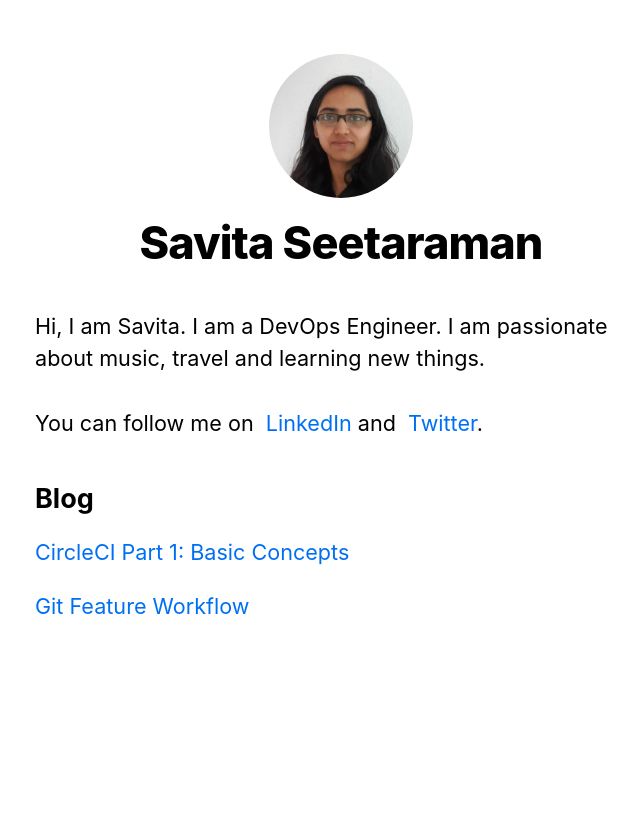
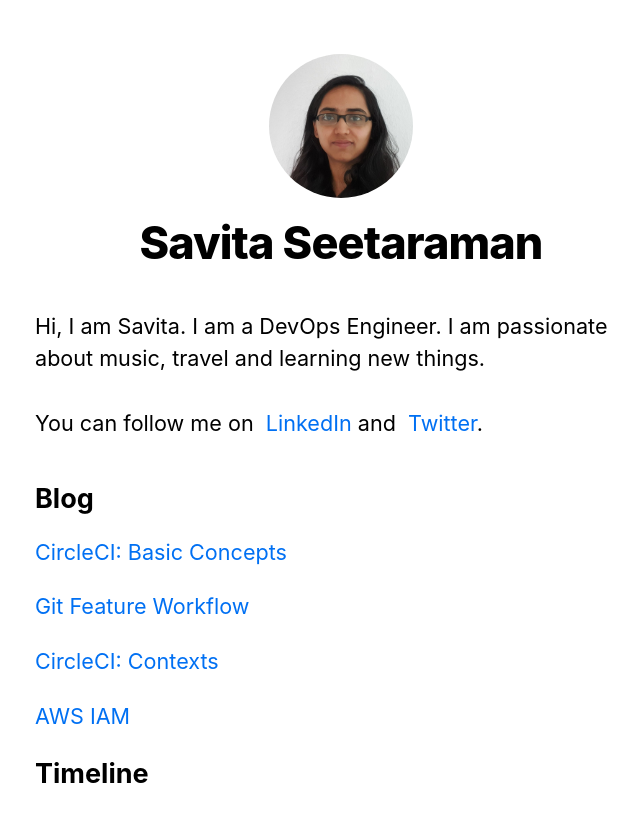
Before and after one commit to tssavita/savitaseetaraman.com, a Next.js app: page / in a window 1280 px wide. Shown: the top 822 px of the page, without its empty margins (299-939 px from the left). Before the commit the page ends 800 px from the top, so only its background shows below. Built offline with nearby package versions, Linux system fonts and the light colour scheme.

Commit message:
Update version

```diff
--- a/package.json
+++ b/package.json
@@ -8,8 +8,10 @@
     "start": "next start"
   },
   "dependencies": {
+    "global": "^4.4.0",
+    "n": "^9.2.0",
     "next": "^11.0.0",
-    "react": "17.0.2",
-    "react-dom": "17.0.2"
+    "react": "^17.0.2",
+    "react-dom": "^17.0.2"
   }
 }
--- a/pages/index.js
+++ b/pages/index.js
@@ -30,7 +30,7 @@ export default function Home() {
           <ul className={utilStyles.list}>
             <li className={utilStyles.listItem}>
               <Link href={"posts/circleci"}>
-                <a>CircleCI Part 1: Basic Concepts</a>
+                <a>CircleCI: Basic Concepts</a>
               </Link>
               <br />
             </li>
@@ -39,6 +39,16 @@ export default function Home() {
                 <a>Git Feature Workflow</a>
               </Link>
               <br />
+            </li>
+            <li className={utilStyles.listItem}>
+              <Link href={"posts/circleci_contexts"}>
+                <a>CircleCI: Contexts</a>
+              </Link>
+            </li>
+            <li className={utilStyles.listItem}>
+              <Link href={"posts/awsiam"}>
+                <a>AWS IAM</a>
+              </Link>
             </li>
          {/*    <li className={utilStyles.listItem}>
               <Link href={"posts/datadog"}>
@@ -54,6 +64,9 @@ export default function Home() {
             </li> */}
           </ul>
         </section>
+        <section>
+          <h2 className={utilStyles.headingLg}>Timeline</h2>
+        </section>
 
     </Layout>
   )
```
Also changed, not shown: 1 other file (tests, documents, lock files or other folders).
